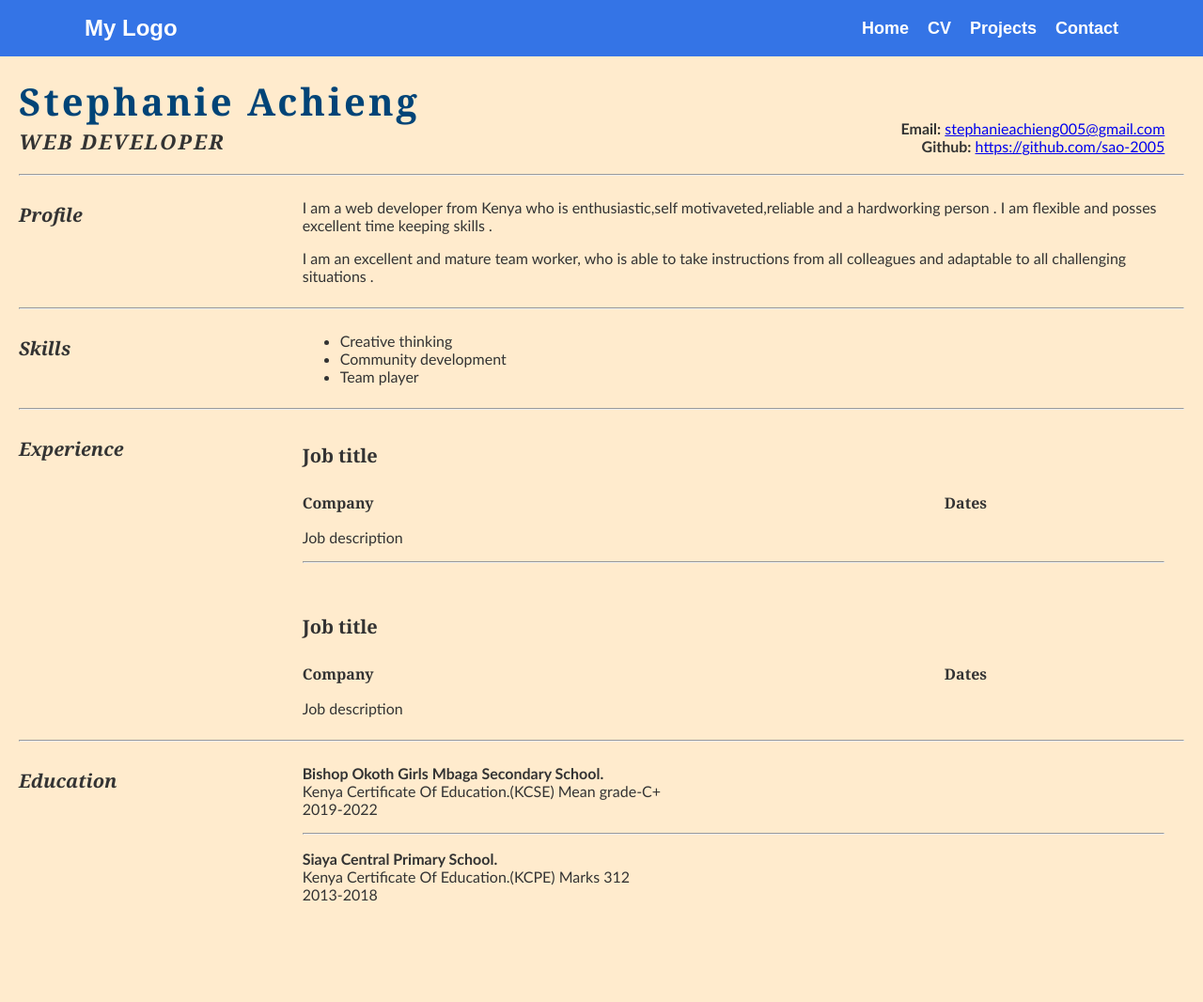
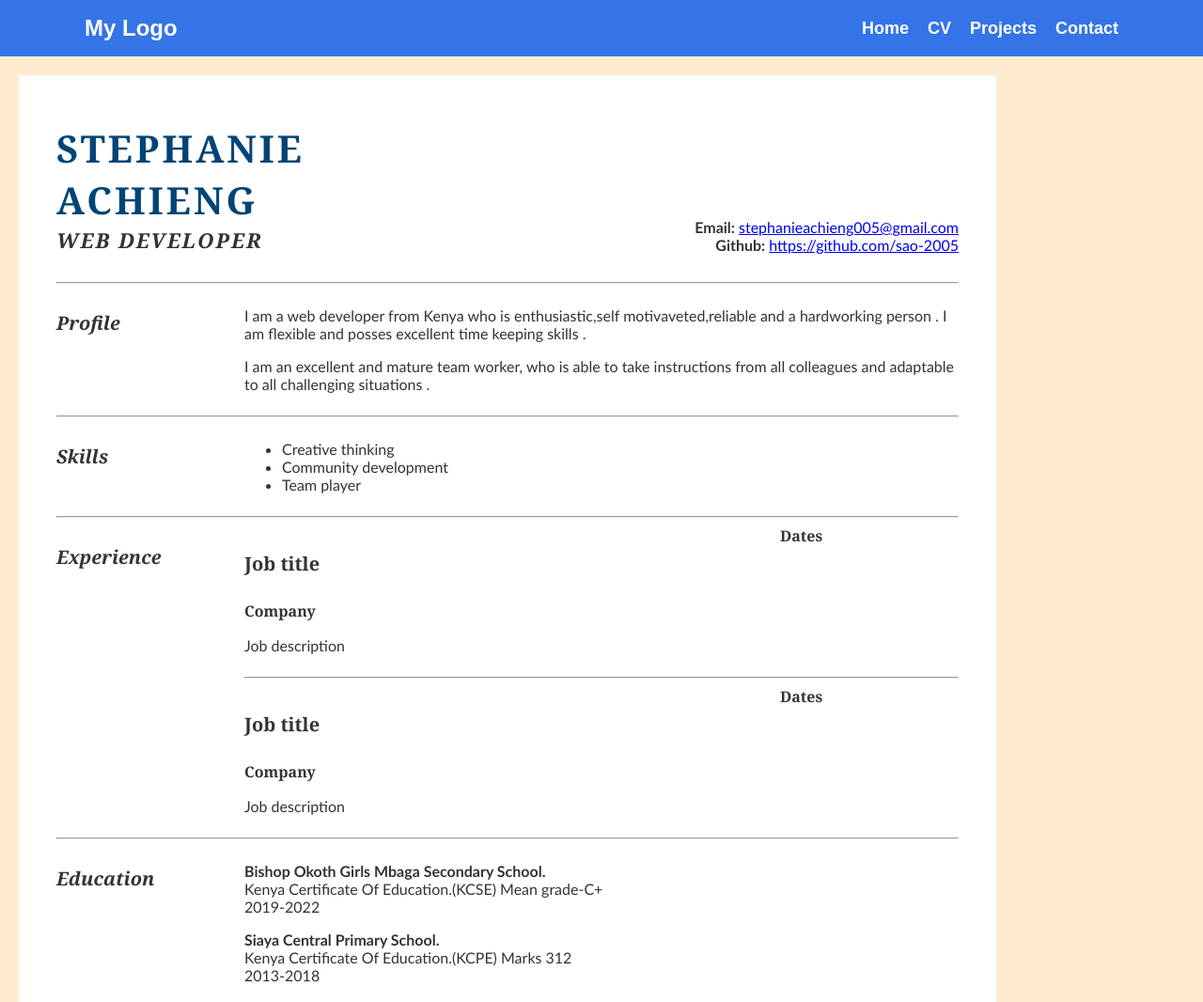
Before and after one commit to sao-2005/cv, a plain HTML site: page cv.html in a window 1280 px wide. Shown: the top 1066 px of the page at 94% size. Before the commit the page ends 997 px from the top, so only its background shows below. Drawn offline with Linux system fonts and the light colour scheme.

Commit message:
added cv

```diff
--- a/cv.html
+++ b/cv.html
@@ -18,9 +18,11 @@
         </ul>
       </div>
     </nav>
+
+    <div class="paper-background">
     <header id="info">
       <div class="left">
-        <h1>Stephanie Achieng</h1>
+        <h1>STEPHANIE ACHIENG</h1>
         <h2>Web Developer</h2>
       </div>
       <div class="right">
@@ -32,9 +34,11 @@
         <a href="https://github.com/sao-2005"> https://github.com/sao-2005 </a>
       </div>
     </header>
+
     <main>
+      <hr />
+
       <section id="profile">
-        <hr />
         <div class="left">
           <h3>Profile</h3>
         </div>
@@ -52,8 +56,9 @@
         </div>
       </section>
 
+      <hr />
+
       <section id="skills">
-        <hr />
         <div class="left">
           <h3>Skills</h3>
         </div>
@@ -66,8 +71,9 @@
         </div>
       </section>
 
+      <hr />
+
       <section id="experience">
-        <hr />
         <div class="left">
           <h3>Experience</h3>
         </div>
@@ -77,13 +83,13 @@
               <h4>Job title</h4>
               <h5>Company</h5>
             </div>
+
             <div class="work-title-right">
               <h5>Dates</h5>
             </div>
-            <p>Job description</p>
-            <hr />
-            <br />
+            <p class="work-item p">Job description</p>
           </div>
+          <hr />
           <div class="work-item">
             <div class="work-title-left">
               <h4>Job title</h4>
@@ -92,13 +98,14 @@
             <div class="work-title-right">
               <h5>Dates</h5>
             </div>
-            <p>Job description</p>
+            <p class="work-item p">Job description</p>
           </div>
         </div>
       </section>
 
+      <hr />
+
       <section id="education">
-        <hr />
         <div class="left">
           <h3>Education</h3>
         </div>
@@ -111,7 +118,6 @@
             2019-2022
             <br />
           </p>
-          <hr>
 
           <p class="school">
             <strong>Siaya Central Primary School.</strong>
--- a/styles.css
+++ b/styles.css
@@ -101,31 +101,28 @@ h5 {
 }
 
 /***************************************************************************************
-                                                 SITE WIDE
+                                                 CV
 /****************************************************************************************/
 
-/* DISPLAY */
-
-#info .left {
-  display: inline-block;
-  width: 49%;
-  vertical-align: top;
+.paper-background {
+  background-color: white;
+  max-width: 1000px;
+  margin: 20px;
+  padding: 20px;
 }
 
-#info .right {
-  display: inline-block;
-  width: 49%;
+#info,
+main {
+  max-width: 1000px;
+  padding: 0 20px;
 }
 
-section .left {
-  display: inline-block;
-  width: 24%;
-  vertical-align: top;
+#info {
+  margin: 30px auto;
 }
 
-section .right {
-  display: inline-block;
-  width: 74%;
+main {
+  margin: 30px auto;
 }
 
 #info h1 {
@@ -136,18 +133,55 @@ section .right {
   margin: 0;
 }
 
-#info .right {
-  vertical-align: bottom;
-  text-align: right;
+/* DISPLAY */
+
+@media screen and (max-width: 799px) {
+  #info {
+    display: block;
+  }
+
+  #info .left {
+    text-align: center;
+  }
+
+  #info .right {
+    text-align: center;
+    margin-top: 20px;
+  }
+
+  section .right {
+    margin: 20px;
+  }
+
+  section h3 {
+    font-weight: bold;
+  }
 }
 
-.work-title-left {
-  display: inline-block;
-  width: 74%;
+@media screen and (min-width: 800px) {
+  #info {
+    display: grid;
+    grid-template-columns: 1fr 1fr;
+  }
+
+  #info .right {
+    align-self: end;
+    text-align: right;
+  }
+
+  section {
+    display: grid;
+    grid-template-columns: 200px 1fr;
+  }
 }
-.work-title-right {
-  display: inline-block;
-  width: 24%;
+
+.work-item {
+  display: grid;
+  grid-template-columns: 3fr 1fr;
+}
+
+.work-item p {
+  grid-area: 2 / 1 / 3 / 3;
 }
 
 /***************************************************************************************
@@ -160,8 +194,8 @@ section .right {
 
 #grid-container {
   display: grid;
-  grid-template-column: 150px auto auto;
-  grid-template-row: auto 1fr 1fr;
+  grid-template-columns: 150px auto auto;
+  grid-template-rows: auto 1fr 1fr;
   gap: 10px;
 }
 
```
